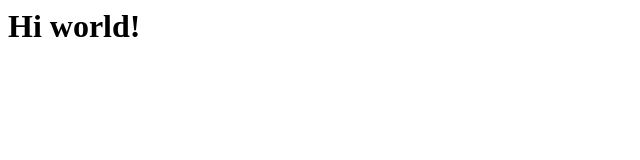
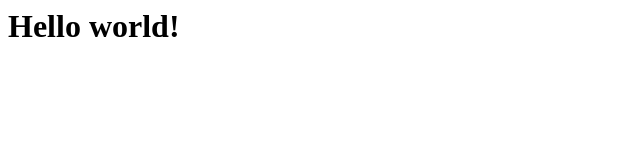
Before and after one commit to dusancegar/vezba1, a plain HTML site: page index.html in a window 1280 px wide. Shown: the whole page, without its empty margins (0-640 px from the left). Drawn offline with Linux system fonts and the light colour scheme.

Commit message:
Update index.html

```diff
--- a/index.html
+++ b/index.html
@@ -1,5 +1,5 @@
 <html>
   <head>
-    <h1>Hi world!</h1>
+    <h1>Hello world!</h1>
   </head>
 </html>
```
